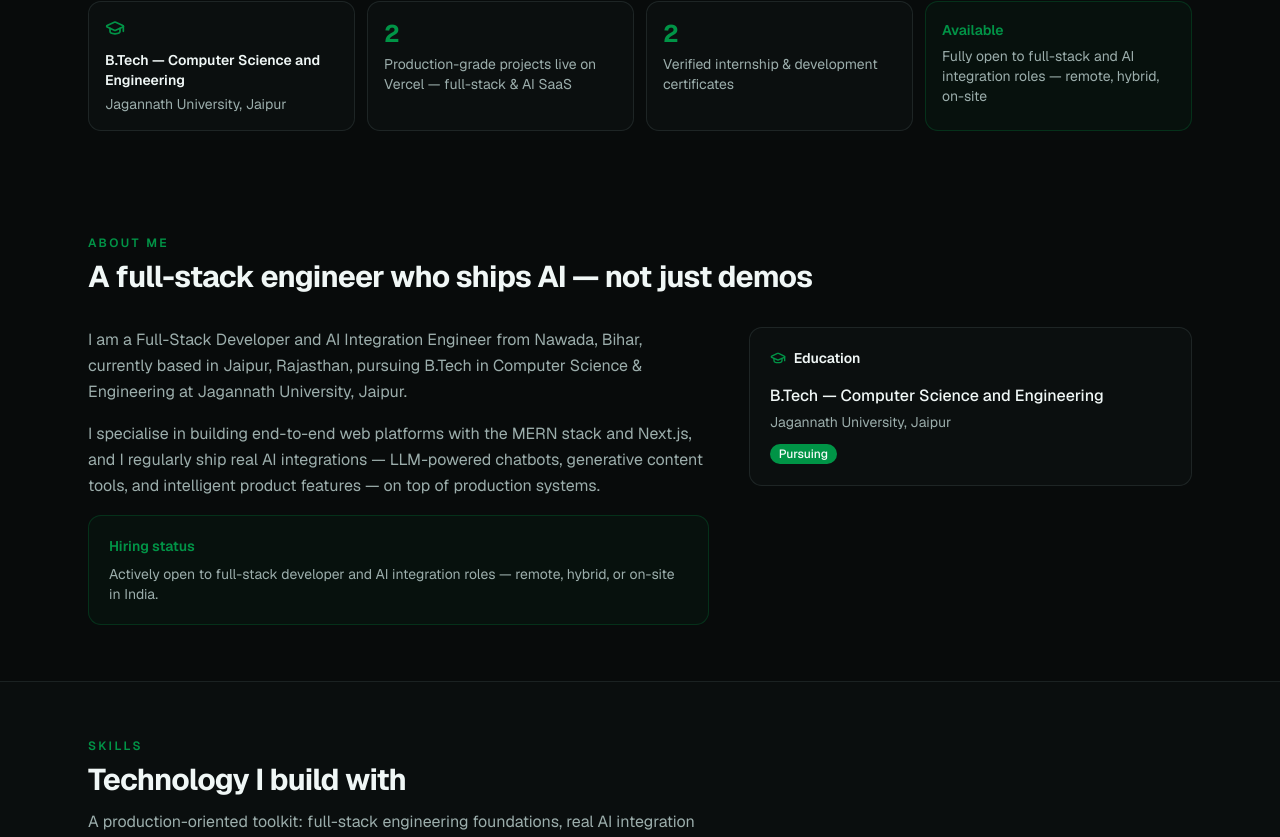
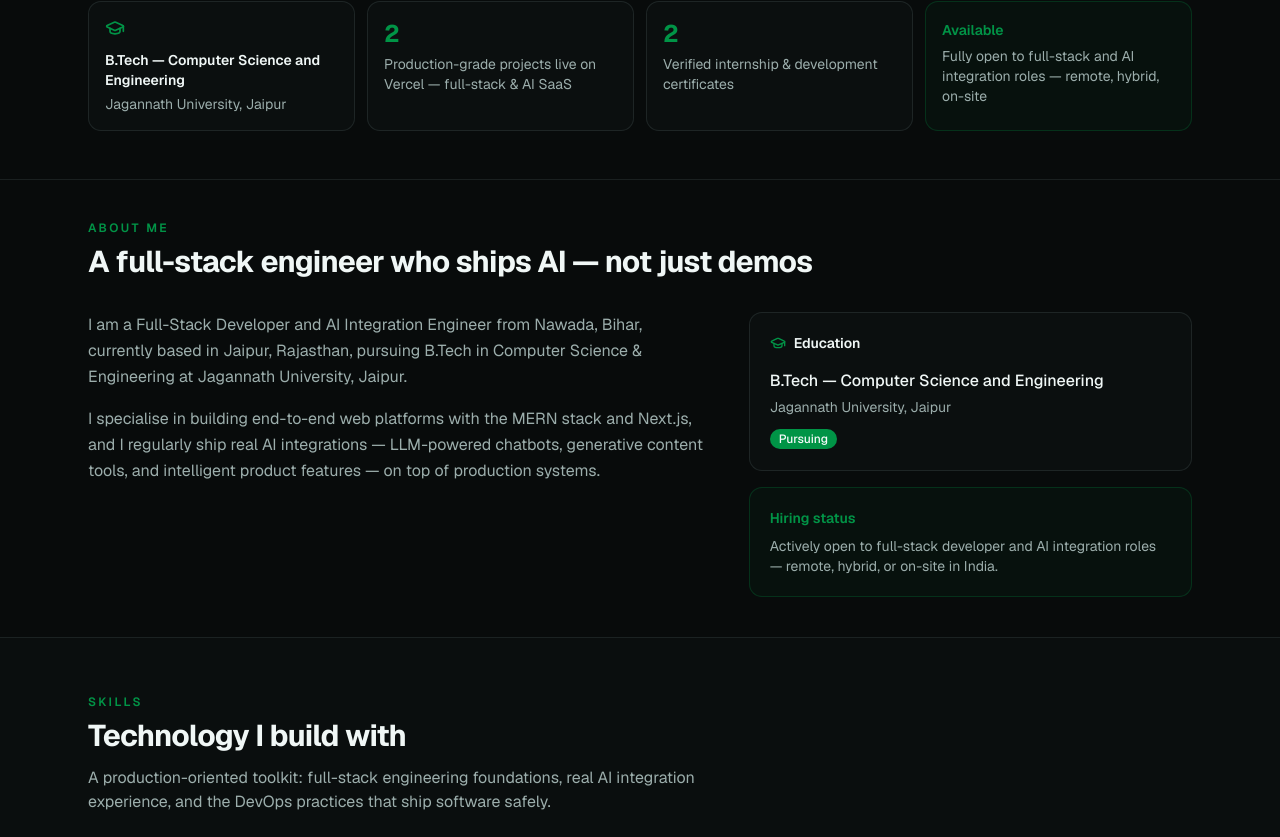
Before and after one commit to shivamsingh7533/my-portfolio, a Next.js app: page / in a window 1280 px wide. Shown: the part 655-1492 px from the top of the page. Built offline with nearby package versions, Linux system fonts and the light colour scheme; no server answers.

Commit message:
fix: balance About section columns to remove excess whitespace
Move Hiring status to right sidebar alongside Education card.
Left column now only 2 short paragraphs, right has 2 cards.
Reduce section padding to py-10 since content is leaner.

```diff
--- a/src/components/about.tsx
+++ b/src/components/about.tsx
@@ -5,7 +5,7 @@ import { profile } from "@/data/profile";
 
 export function About() {
   return (
-    <section id="about" className="scroll-mt-20 py-14">
+    <section id="about" className="scroll-mt-20 border-t border-border/60 py-10">
       <div className="mx-auto max-w-6xl px-4 sm:px-6">
         <SectionHeading
           id="about"
@@ -15,25 +15,11 @@ export function About() {
 
         <div className="grid gap-10 lg:grid-cols-[1.4fr_1fr]">
           <div className="space-y-4 text-base leading-relaxed text-muted-foreground">
-            <p>
-              {profile.about[0]}
-            </p>
-            <p>
-              {profile.about[1]}
-            </p>
-
-            <div className="rounded-xl border border-primary/25 bg-primary/5 p-5">
-              <h3 className="mb-2 text-sm font-semibold text-primary">
-                Hiring status
-              </h3>
-              <p className="text-sm text-muted-foreground">
-                Actively open to full-stack developer and AI integration roles —
-                remote, hybrid, or on-site in India.
-              </p>
-            </div>
+            <p>{profile.about[0]}</p>
+            <p>{profile.about[1]}</p>
           </div>
 
-          <aside>
+          <aside className="space-y-4">
             <div className="rounded-xl border border-border/70 bg-card/50 p-5">
               <h3 className="mb-4 flex items-center gap-2 text-sm font-semibold">
                 <GraduationCap className="size-4 text-primary" aria-hidden="true" />
@@ -45,6 +31,16 @@ export function About() {
               </p>
               <Badge className="mt-3">{profile.education.status}</Badge>
             </div>
+
+            <div className="rounded-xl border border-primary/25 bg-primary/5 p-5">
+              <h3 className="mb-2 text-sm font-semibold text-primary">
+                Hiring status
+              </h3>
+              <p className="text-sm text-muted-foreground">
+                Actively open to full-stack developer and AI integration roles —
+                remote, hybrid, or on-site in India.
+              </p>
+            </div>
           </aside>
         </div>
       </div>
```
